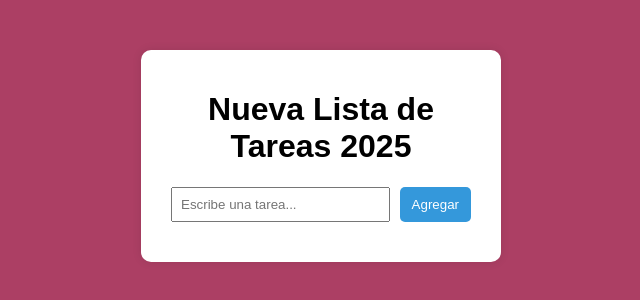
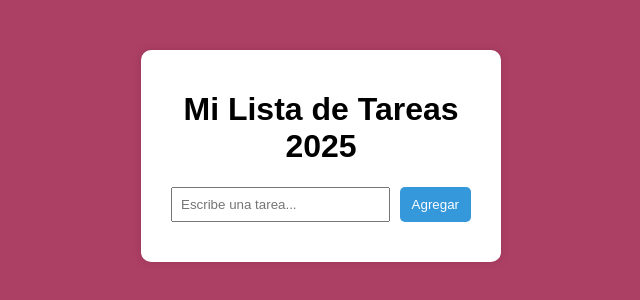
Before and after one commit to cesarkey2/registro-tareas-git, a plain HTML site: page index.html in a window 1280 px wide. Shown: the whole page, without its empty margins (319-959 px from the left). Drawn offline with Linux system fonts and the light colour scheme.

Commit message:
Revert "Feature/titulo"

```diff
--- a/index.html
+++ b/index.html
@@ -8,7 +8,7 @@
 </head>
 <body>
   <div class="container">
-    <h1>Nueva Lista de Tareas 2025</h1>
+    <h1>Mi Lista de Tareas 2025</h1>
     <form id="task-form">
       <input type="text" id="task-input" placeholder="Escribe una tarea..." required />
       <button type="submit">Agregar</button>
```
